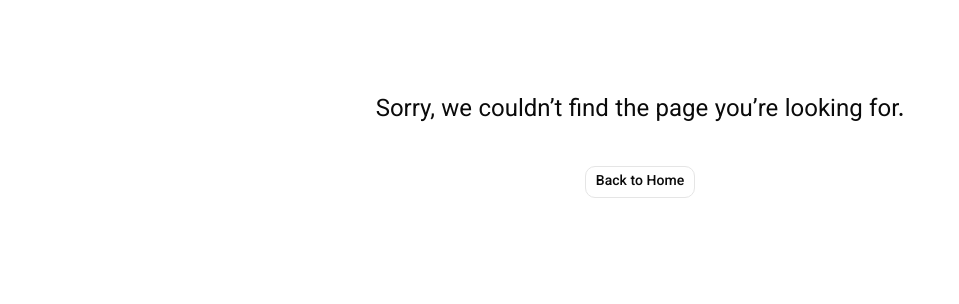
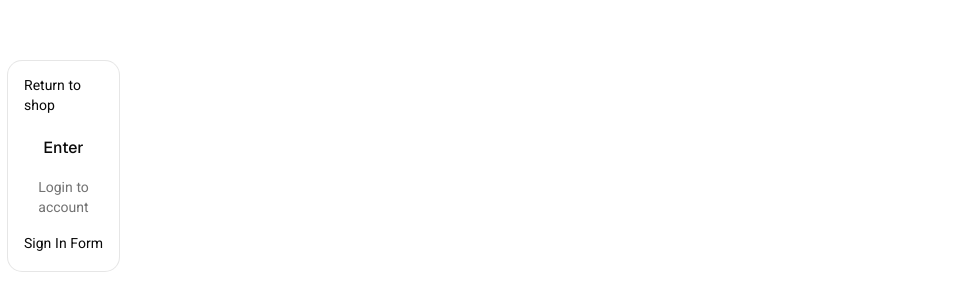
Before and after one commit to behroozebrazi/online-shopping-app, a Next.js app: page /sign-in in a window 1280 px wide. Before the commit this address had no page. Shown: the part 242-546 px from the top of the page, without its empty margins (0-959 px from the left). Built offline with nearby package versions, Linux system fonts and the light colour scheme.

Commit message:
add auth layout and sign in page

```diff
--- /dev/null
+++ b/app/(auth)/layout.tsx
@@ -0,0 +1,7 @@
+export default function AuthLayout({
+  children,
+}: Readonly<{ children: React.ReactNode }>) {
+  return (
+    <div className="flex items-center min-h-screen w-full">{children}</div>
+  );
+}
--- /dev/null
+++ b/app/(auth)/sign-in/page.tsx
@@ -0,0 +1,33 @@
+import Link from "next/link";
+
+import SignInForm from "./signInForm";
+
+import {
+  Card,
+  CardContent,
+  CardDescription,
+  CardHeader,
+  CardTitle,
+} from "@/components/ui/card";
+
+function SignInPage() {
+  return (
+    <div className="min-h-screen flex items-center justify-center">
+      <Card className="w-full max-w-md">
+        <CardHeader className="space-y-4">
+          <Link href="/">Return to shop</Link>
+          <CardTitle className="text-center">Enter</CardTitle>
+          <CardDescription className="text-center">
+            Login to account
+          </CardDescription>
+        </CardHeader>
+
+        <CardContent className="space-y-4">
+          <SignInForm />
+        </CardContent>
+      </Card>
+    </div>
+  );
+}
+
+export default SignInPage;
--- /dev/null
+++ b/app/(auth)/sign-in/signInForm.tsx
@@ -0,0 +1,5 @@
+function SignInForm() {
+  return <div>Sign In Form</div>;
+}
+
+export default SignInForm;
```
